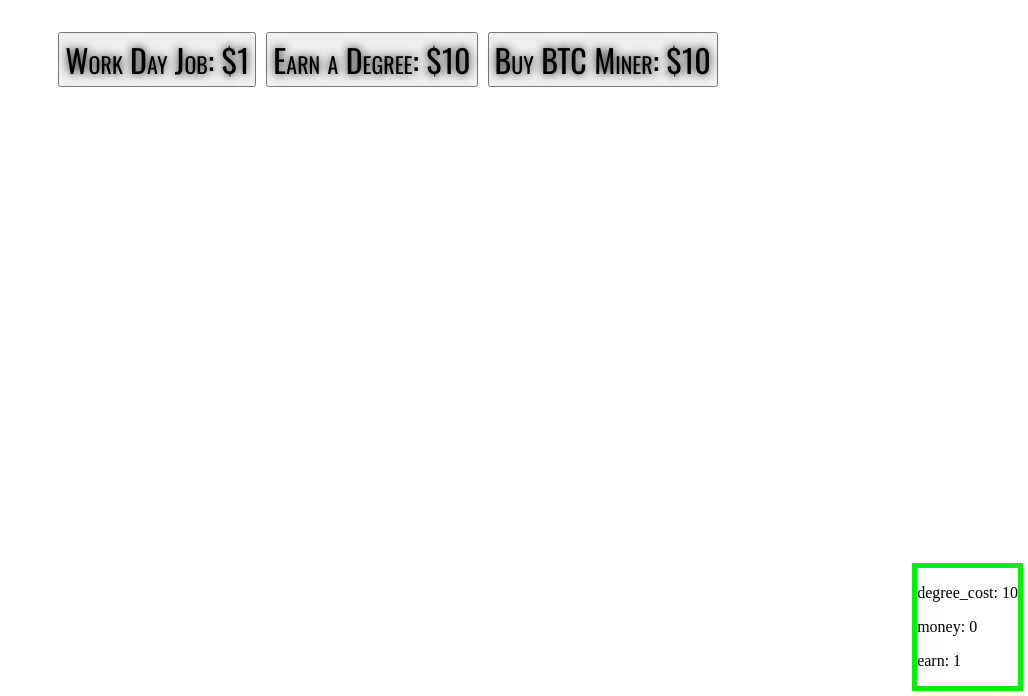
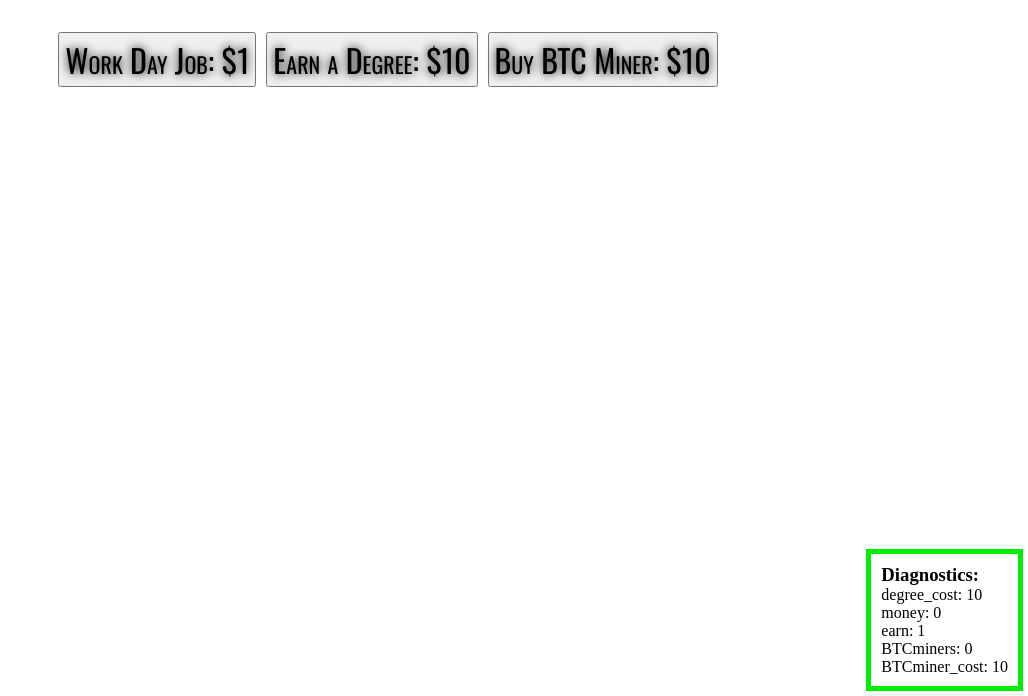
Before and after one commit to trpotter72/trpotter72.github.io, a plain HTML site: page Money_Game.html in a window 1280 px wide. Shown: the part 104-800 px from the top of the page, without its empty margins (252-1280 px from the left). Drawn offline with nearby package versions, Linux system fonts and the light colour scheme.

Commit message:
Added Diagnostics to Diagnostics panel.
Also started the function responsible for checking to see if the game's element set needs to be changed based off of current variables

```diff
--- a/game.js
+++ b/game.js
@@ -17,22 +17,24 @@
 //******************************************************************************
 
 //JQuery diagnostics variables
-let d_degree_cost = $("<p></p>");
-let d_money = $("<p></p>");
-let d_earn = $("<p></p>");
-let d_BTCminers = $("<p></p>");
-let d_BTCminer_cost = $("<p></p>");
+let d_degree_cost = $("<li>");
+let d_money = $("<li>");
+let d_earn = $("<li>");
+let d_BTCminers = $("<li>");
+let d_BTCminer_cost = $("<li>");
 
 //JQuery Buttons
 let upgrade_btn = $("<button></button>").text("Earn a Degree $" + degree_cost);
 let buy_BTCminer_btn = $("<button></button>").text("Buy BTC miner $" + degree_cost);
 let earn_btn = $("<button></button>").text("Work Day Job $" + earn);
+
+//JQuery Graphical Variables
 let money_count = $("<h1></h1>").text("$" + 0);
 
 
 function main() {
   let doc = $("document");
-  let diagnostics = $("<div></div>").css({
+  let diagnostics = $("<ul></ul>").css({
     "position":"fixed",
     "bottom":"10px",
     "right":"10px",
@@ -46,9 +48,7 @@
     "align":"center",
     "text-align":
     "center" });
-  diagnostics.html("<ul id='stats'></ul>");
-    diagnostics.append(d_degree_cost, d_money, d_earn);
-
+  diagnostics.html("<div></div>");
   upgrade_btn.on("click", ()=>  {
     if (money >= degree_cost) {
       money -= degree_cost;
@@ -103,17 +103,21 @@
   button_holder.append(upgrade_btn);
   button_holder.append(buy_BTCminer_btn);
   $("body").append(diagnostics);
+  diagnostics.append("<li><h3>Diagnostics:</h3></li>",d_degree_cost,d_money, d_earn, d_BTCminers, d_BTCminer_cost);
   setInterval(()=> {
-    update_screen();
-    update_money();
+    introduceNewElements();
+    updateValuesShown();
+    updateMoney();
   }, update_rate);
 
 }
 
-function update_screen() {
+function updateValuesShown() {
   d_degree_cost.text("degree_cost: " + degree_cost);
   d_money.text("money: " + money.toFixed());
   d_earn.text("earn: " + earn);
+  d_BTCminers.text("BTCminers: " + BTCminers);
+  d_BTCminer_cost.text("BTCminer_cost: " + BTCminer_cost);
 
   money_count.text("$" + money.toFixed());
   upgrade_btn.text("Earn a Degree: $" + degree_cost);
@@ -121,11 +125,20 @@
   buy_BTCminer_btn.text("Buy BTC Miner: $" + BTCminer_cost);
 }
 
-function update_money() {
+function updateMoney() {
   let sum = 0;
-  sum += BTCminers*BTCminer_earnings*update_rate/1000
+  sum += BTCminers*BTCminer_earnings*update_rate/1000;
 
   money+= sum;
+}
+
+
+//******************************************************************************
+//  Check for new
+//******************************************************************************
+function introduceNewElements()
+{
+
 }
 
 $("document").ready( () => {
--- a/money_game.css
+++ b/money_game.css
@@ -18,7 +18,10 @@
   -khtml-user-select: none;
   -webkit-user-select: none;
 }
-
+h3 {
+	padding: 0px;
+	margin:0px;
+}
 button {
   font-family: Oswald, sans-serif;
 	text-align: center;
@@ -30,3 +33,9 @@
 	padding: 2px 5px 2px 5px;
 	margin: 2px 5px 2px 5px;
 }
+
+ul {
+	list-style-type: none;
+	padding: 10px;
+	margin: 0px;
+}
```
